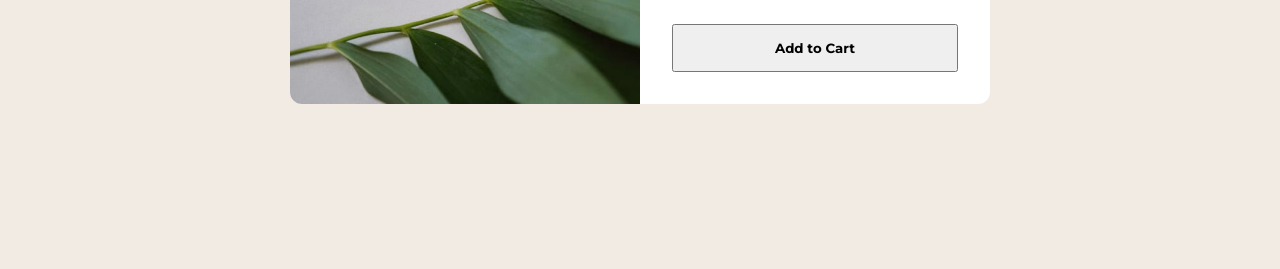
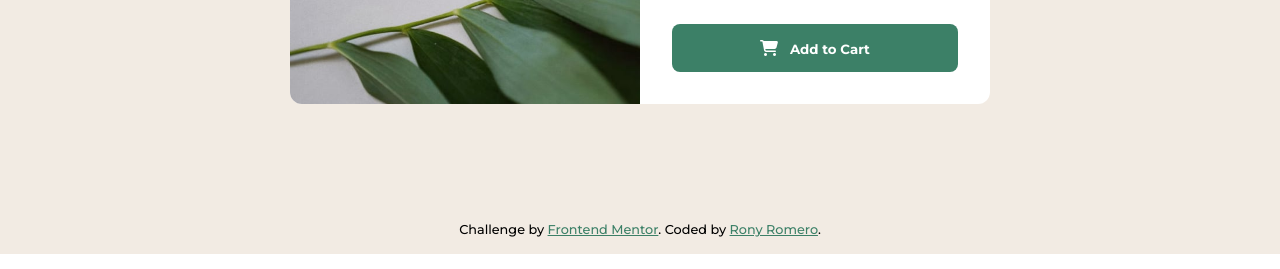
Before and after one commit to Ronygrafo/ProductCard-Responsive, a plain HTML site: page index.html in a window 1280 px wide. Shown: the part 546-815 px from the top of the page. Drawn offline with Linux system fonts and the light colour scheme.

Commit message:
Desktop Finalizado

```diff
--- a/css/style.css
+++ b/css/style.css
@@ -2,9 +2,14 @@
     box-sizing: border-box;
 }
 
-body {
-    padding: 0;
-    margin: 0;
+body{
+    padding: 0px;
+    margin: 0px;
+    border: 0px;
+    overflow: hidden;
+}
+
+.Background {
     background-color: hsl(30, 38%, 92%);
     height: 100vh;
     display: flex;
@@ -60,14 +65,27 @@ body {
 .Primary{
     width: 100%;
     height: 48px;
+    background-color: hsl(158, 36%, 37%);
+    border-radius: 8px;
+    border: 0px;
+}
+.Primary i {
+    font-size: 1rem;
+    color: white;
+    padding-right: 8px;
+}
 
+.Primary:hover {
+    background-color: hsl(158, 36%, 15%);
 }
 
 
-/* footer{
-    display: inline;
-    align-self: center
-} */
+footer{
+    position: relative;
+    text-align: center;
+    width: 100%;
+    bottom: 32px;
+}
 
 
 /* - - - - - - - - - - - - - - -  TEXT STYLES */
@@ -88,6 +106,7 @@ h2, p {
 .Primary{
     font-family: 'Montserrat', sans-serif;
     font-weight: 700;
+    color: white;
 }
 
 .Card h2{
@@ -113,3 +132,13 @@ h2, p {
 .Pricing #FullPrice{
     text-decoration: line-through;
 }
+
+.attribution{
+    font-family: 'Montserrat', sans-serif;
+    font-weight: 500;
+    font-size: 0.8rem;
+}
+
+.attribution a:-webkit-any-link{
+    color: hsl(158, 36%, 37%)
+}
--- a/index.html
+++ b/index.html
@@ -20,11 +20,15 @@
       href="./images/favicon-32x32.png"
     />
 
+    <!-- FONTAWESOME -->
+    <script src="https://kit.fontawesome.com/0b6cc2638c.js" crossorigin="anonymous"></script>
+
     <title>Frontend Mentor | Product preview card component</title>
     <style></style>
   </head>
 
   <body>
+    <div class="Background">
       <main class="CardContainer">
         <div class="Card">
           <div id="Image"></div>
@@ -43,14 +47,17 @@
               <p id="FullPrice">$169.99</p>
             </div>
 
-          <button class="Primary">Add to Cart</button>
+            <p>
+            <button class="Primary"><i class="fa-solid fa-cart-shopping"></i> Add to Cart</button>
+            </p>
           </div>
         </div>
       </main>
+    </div>
 
-    <!--   <footer class="attribution">
+    <footer class="attribution">
     Challenge by <a href="https://www.frontendmentor.io?ref=challenge" target="_blank">Frontend Mentor</a>.
-    Coded by <a href="#">Your Name Here</a>.
-  </footer> -->
+    Coded by <a href="https://www.linkedin.com/in/ronygrafo/" target="_blank" >Rony Romero</a>.
+  </footer>
   </body>
 </html>
```
Lines whose indentation alone changed are shown as unchanged.
